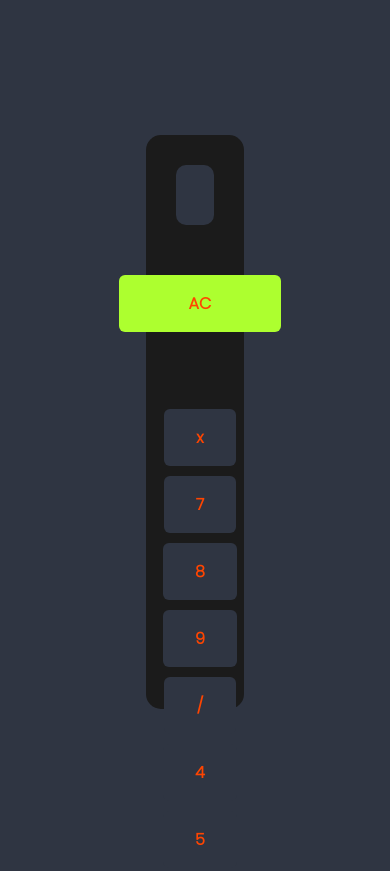
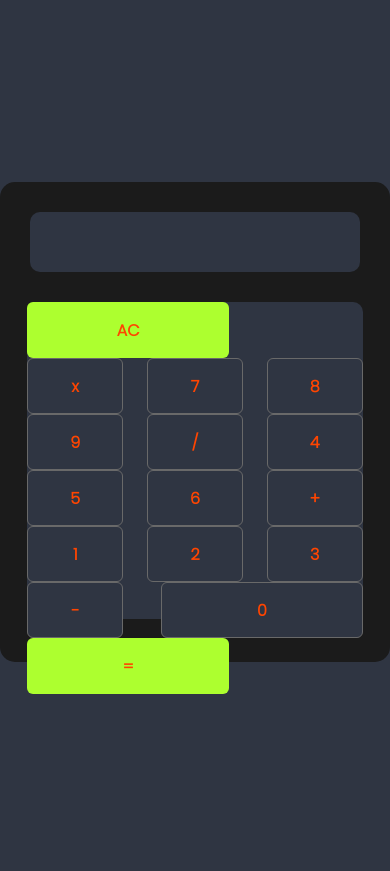
Before and after one commit to George2811/Basic-Calculator, a plain HTML site: page index.html in a window 390 px wide. Shown: the top 871 px of the page. After the commit the page ends 844 px from the top, so only its background shows below. Drawn offline with Linux system fonts and the light colour scheme.

Commit message:
updated responsive design

```diff
--- a/style.css
+++ b/style.css
@@ -13,8 +13,9 @@
     align-items: center;
 }
 .container .calculator{
-    width: 25%;
-    height: 68%;
+    min-width: 22rem;
+    max-width: 30rem;
+    height: 30rem;
     background: #1b1b1b;
     border-radius: 15px;
 }
@@ -39,12 +40,13 @@
     color: #fff;
     font-size: 30px;
 }
+
 /*------------NUMBERS------------*/
-.container .calculator .data{
+/* .container .calculator .data{
     width: 100%;
     padding: 15px 0px;
     display: flex;
-    justify-content: center;
+    justify-content: start;
     align-items: center;
     flex-wrap: wrap;
     background-color: transparent;
@@ -73,7 +75,48 @@
     background-color: orangered;
     color: #fff;
     cursor: pointer;
+} */
+
+
+.container .calculator .data{
+    width: 86%;
+    height: 66%;
+    border-radius: 10px;
+    margin: auto;
+    display: flex;
+    flex-wrap: wrap;
+    justify-content: space-between;
+    align-content: space-between;
+
 }
+.container .calculator .data input{
+    border: 1px solid rgb(105, 105, 105);
+    height: 3.5rem;
+    min-width: 6rem;
+    color: orangered;
+    border-radius: 6px;
+    transition: all 0.3s ease;
+    font-size: 16px;
+    outline: none;
+}
+.container .calculator .data .large{
+    border: none;
+    min-width: 12.6rem;
+    background: greenyellow;
+
+}
+.container .calculator .data .large-o{
+    min-width: 12.6rem;
+    background: #2f3542;
+}
+
+.container .calculator .data input:hover{
+    border: none;
+    background-color: orangered;
+    color: #fff;
+    cursor: pointer;
+}
+
 /*-------------SPACE IN BLANK-------------*/
 .container .calculator .data .space{
     justify-content: space-between;
```
Also changed, not shown: dom.js (line endings or trailing spaces), index.html (line endings or trailing spaces), 1 other file.
